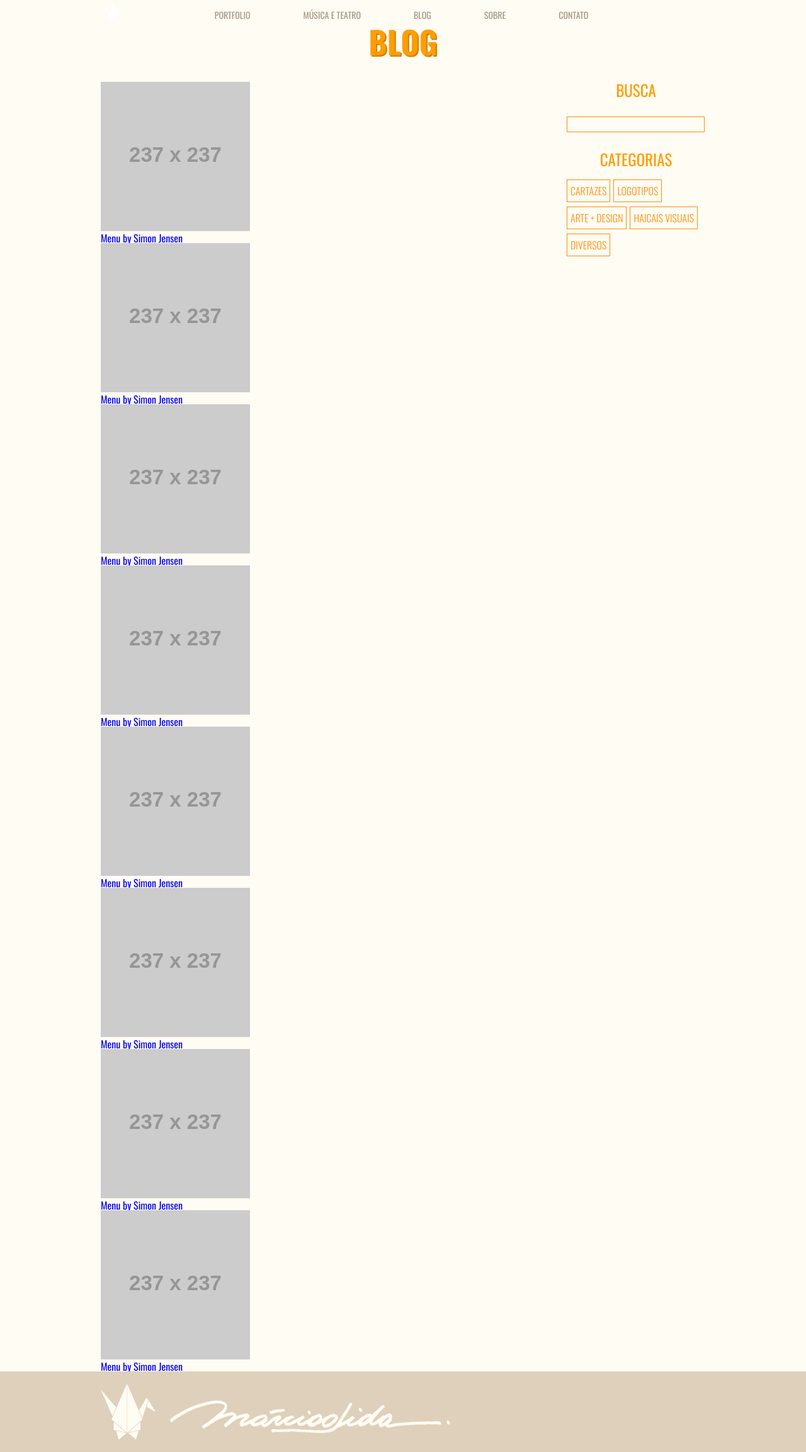
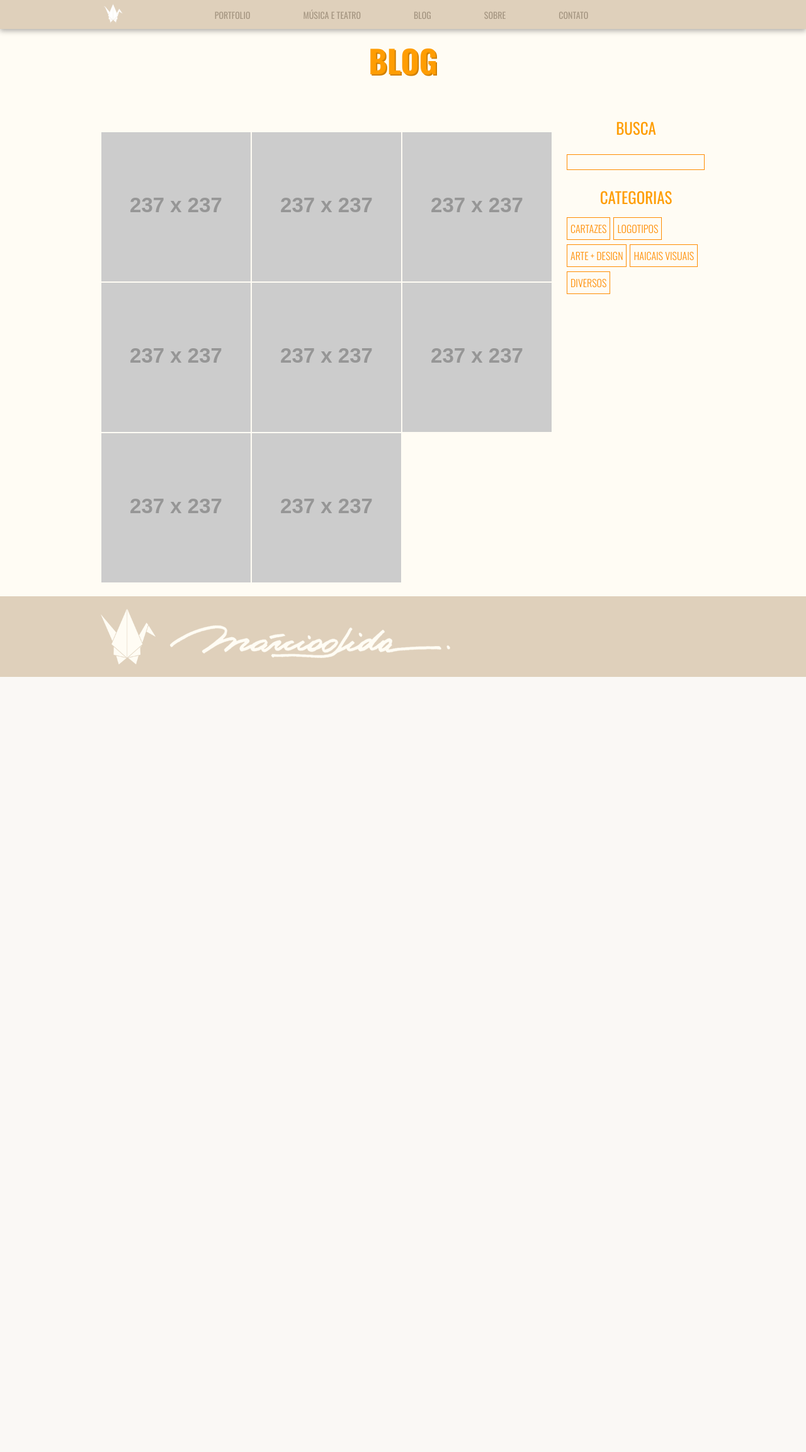
Before and after one commit to MariannyNalini/tcc, a PHP site: page /interna-blog.html in a window 1280 px wide. Shown: the whole page at 63% size. After the commit the page ends 1075 px from the top, so only its background shows below. Run offline with PHP 8.4, Linux system fonts and the light colour scheme; grey boxes labelled with a size stand in for pictures from a placeholder-image service; some libraries are stand-ins or nearby versions.

Commit message:
fix grids

```diff
--- a/css/plugins/hover.css
+++ b/css/plugins/hover.css
@@ -1,7 +1,5 @@
 .da-thumbs {
   list-style: none;
-  width: 984px;
-  height: 600px;
   position: relative;
   margin: 20px auto;
   padding: 0;
--- a/css/sections/interna.css
+++ b/css/sections/interna.css
@@ -2,6 +2,7 @@
 ul.post li{ width: 718px; margin: 0 0 20px 0; }
 
 ul.grid{ width: 718px; float: left; }
+ul.grid li{ margin: 0 1px 2px 1px;  }
 aside{ float: left; margin-left: 22px; width: 220px; }
 aside h2{ text-shadow: none !important; text-align: center; font-size: 25px; margin: 0 0 30px 0; }
 aside input[type=text]{ margin: 0 0 30px 0; width: 209px; padding: 4px; }
--- a/css/shared/main.css
+++ b/css/shared/main.css
@@ -1,7 +1,7 @@
 body{ background-color: #fffcf4; }
 section, header { position: relative; clear: both; }
 h2 { font-family: 'Oswald', sans-serif; }
-h2.title{ font-size: 50px; text-align: center; font-weight: 700; margin: 40px 0; }
+h2.title{ font-size: 50px; text-align: center; font-weight: 700; margin: 70px 0; }
 a{ font-family: 'Oswald', sans-serif; text-decoration: none; }
 input[type=text], textarea{ background: transparent; }
 
@@ -13,7 +13,6 @@
   display: table;
   color: #FFF;
   font-weight: 500; }
-}
 
 nav.interna{ background-color: #dfd0bb; -webkit-box-shadow: 0px 3px 8px rgba(50, 50, 50, 0.39); -moz-box-shadow: 0px 3px 8px rgba(50, 50, 50, 0.39); box-shadow: 0px 3px 8px rgba(50, 50, 50, 0.39); }
 nav.interna.fixed{ position:fixed; top:0; left:0; width:100%; z-index:9; }
--- a/interna-blog.html
+++ b/interna-blog.html
@@ -58,7 +58,7 @@
     <section id="blog" class="blog">
       <div class="wrapper">
         <h2 class="title">BLOG</h2>
-        <ul class="grid">
+        <ul class="grid da-thumbs">
     	   <li>
             <a href="http://dribbble.com/shots/505046-Menu">
               <img src="http://placehold.it/237x237" />
@@ -107,6 +107,7 @@
               <div><span>Menu by Simon Jensen</span></div>
             </a>
           </li>
+          <div class="clearfix"></div>
         </ul>
         <aside>
           <h2>BUSCA</h2>
```
